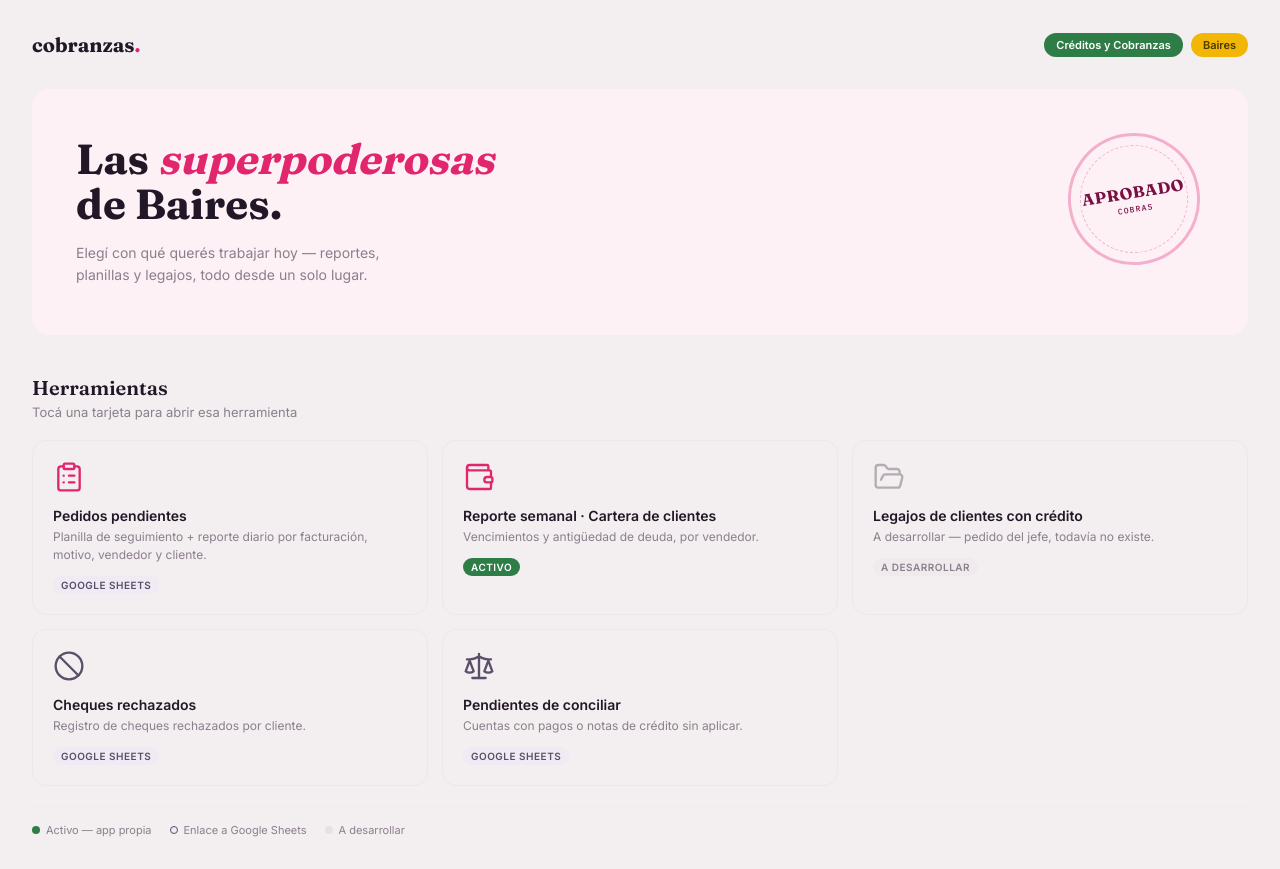
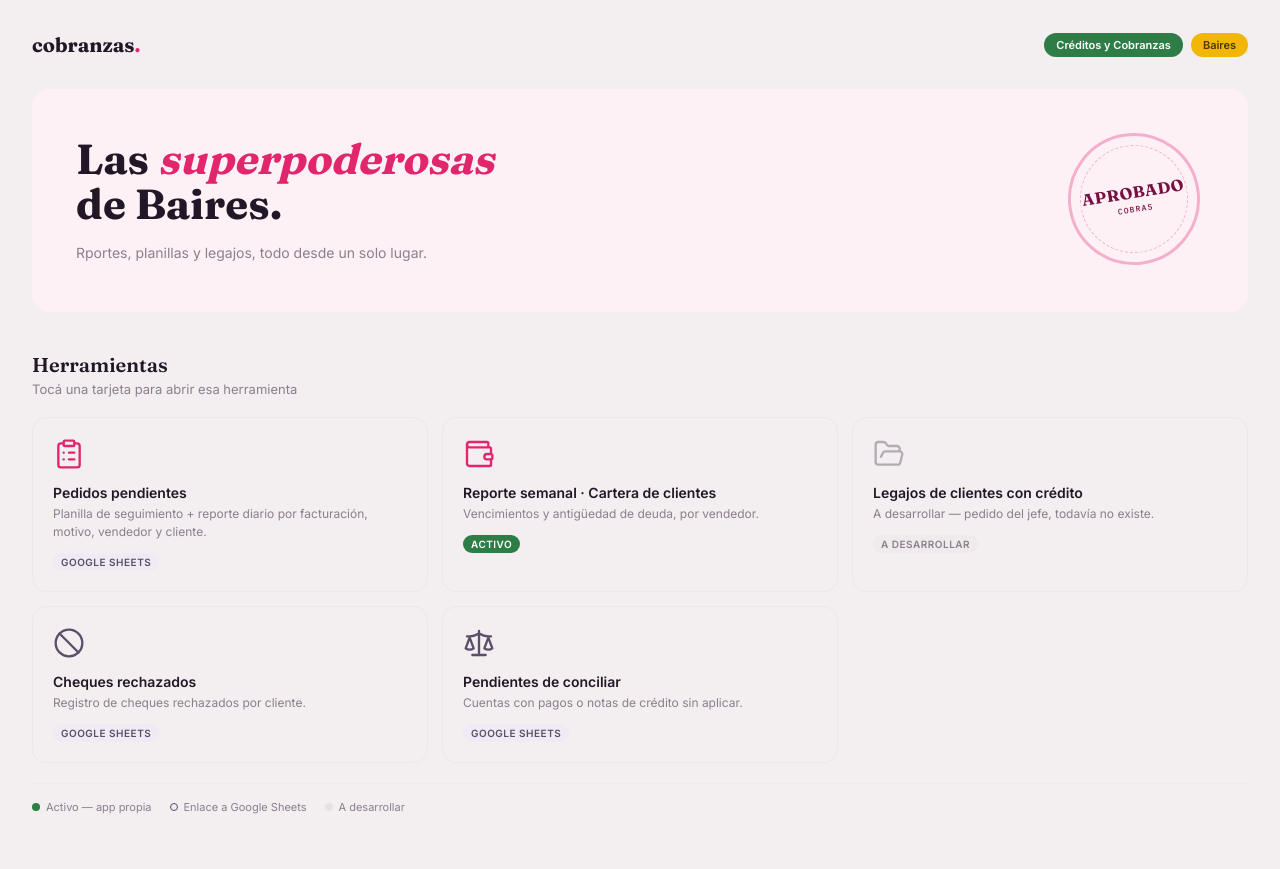
Before and after one commit to maguibaires-netizen/cobranzas-cartera, a React (Vite) app: page /#/ in a window 1280 px wide. After the commit the page ends 846 px from the top, so only its background shows below. Built offline with nearby package versions, Linux system fonts and the light colour scheme.

Commit message:
nuevo texto

```diff
--- a/src/pages/Home.jsx
+++ b/src/pages/Home.jsx
@@ -6,7 +6,7 @@ export default function Home() {
     <>
       <div className="hero">
         <div className="hero-headline">Las <em>superpoderosas</em><br />de Baires.</div>
-        <div className="hero-sub">Elegí con qué querés trabajar hoy — reportes, planillas y legajos, todo desde un solo lugar.</div>
+        <div className="hero-sub">Rportes, planillas y legajos, todo desde un solo lugar.</div>
         <div className="stamp">
           <div className="stamp-text">
             <div className="stamp-word">APROBADO</div>
```
